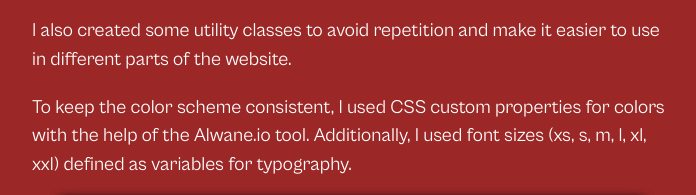
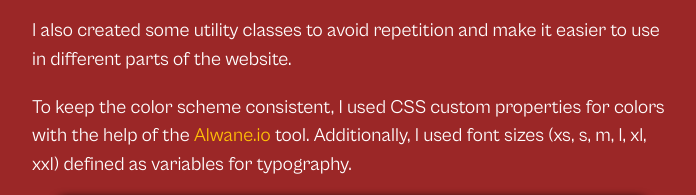
Before and after one commit to mouatezbenariba/mouatez-benariba-website, a website: page src/html/case-study/personal-website.html in a window 1280 px wide. Shown: the part 5446-5641 px from the top of the page, without its empty margins (288-984 px from the left). Drawn offline with Linux system fonts and the light colour scheme.

Commit message:
highlight alwane.io website

```diff
--- a/src/html/case-study/personal-website.html
+++ b/src/html/case-study/personal-website.html
@@ -571,7 +571,11 @@
                 <p>
                   To keep the color scheme consistent, I used CSS custom properties for
                   colors with the help of the
-                  <a href="https://alwane.io/" target="_blank" rel="noopener"
+                  <a
+                    href="https://alwane.io/"
+                    target="_blank"
+                    rel="noopener"
+                    class="highlight"
                     >Alwane.io</a
                   >
                   tool. Additionally, I used font sizes (xs, s, m, l, xl, xxl) defined as
```
